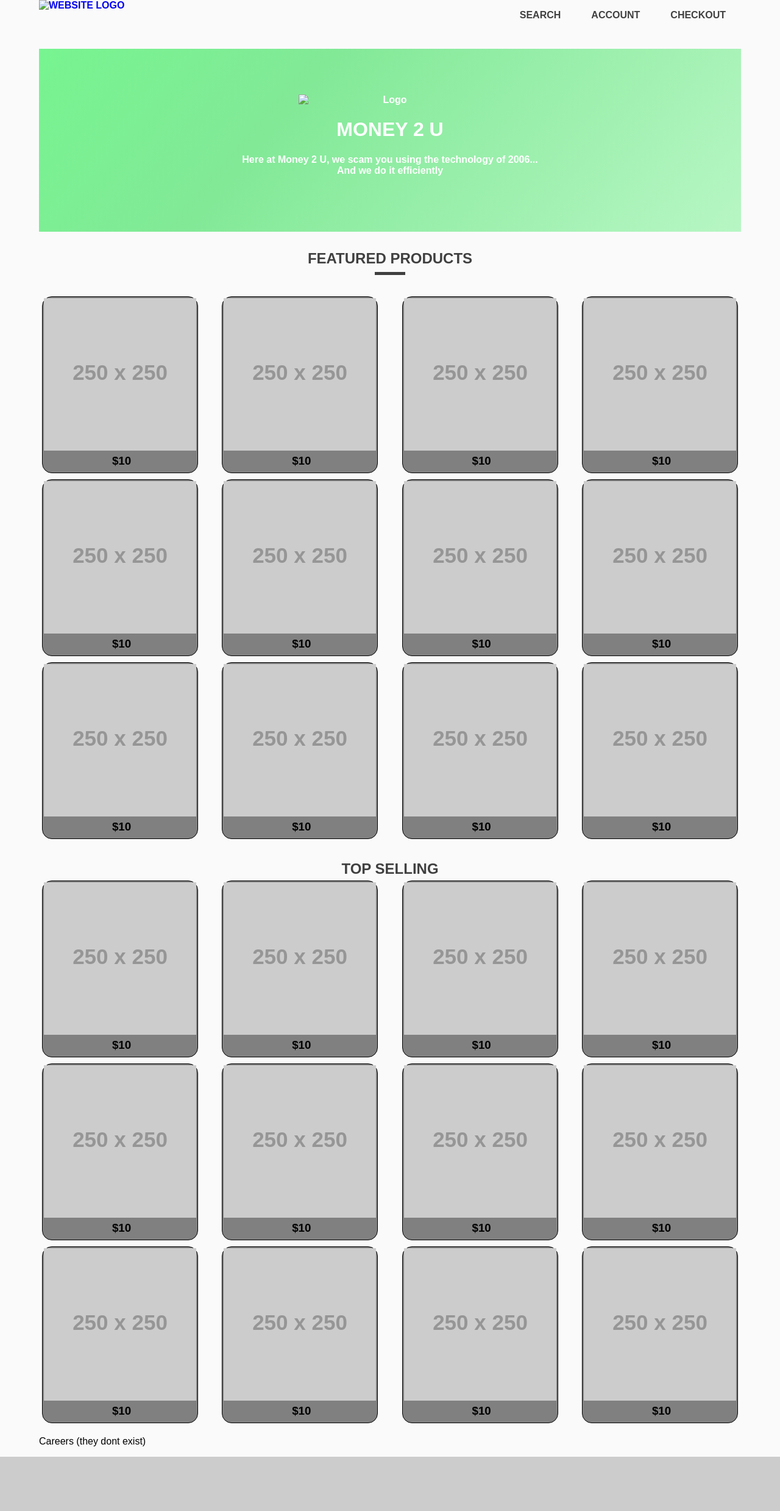
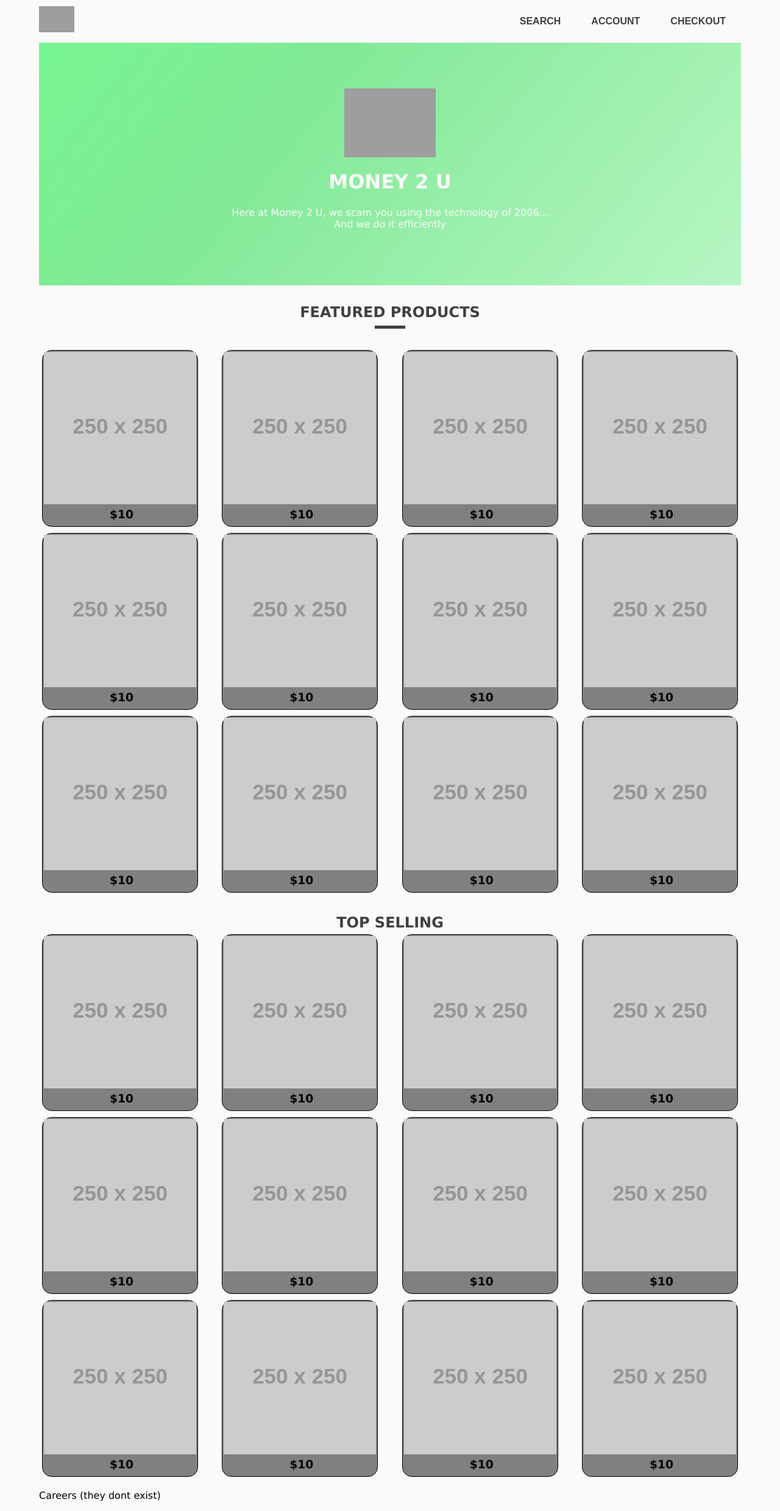
Before and after one commit to toastyss/WebDev, a PHP site: page / in a window 1280 px wide. Shown: the whole page at 61% size. Before the commit the page ends 2389 px from the top, so only its background shows below. Run offline with PHP 8.4, Linux system fonts and the light colour scheme; grey boxes labelled with a size stand in for pictures from a placeholder-image service; some libraries are stand-ins or nearby versions; grey boxes are pictures that could not be loaded.

Commit message:
Implementation of new logo, slight CSS changes

```diff
--- a/website/Styles/headerstyle.css
+++ b/website/Styles/headerstyle.css
@@ -3,17 +3,18 @@
     font-family: Arial, Helvetica, sans-serif;
     top: 0;
     width: 100%;
+    padding-top: 10px;
+    padding-bottom: 10px;
     position: sticky;
     font-weight: bold;
     text-transform: uppercase;
-    margin-bottom: 10px;
 }
 
 #Heading_Logo{
     display: block;
     margin-left: auto;
     margin-right: auto;
-    width: 30%;
+    width: 5%;
     float: left;
 }
 
--- a/website/Styles/styles.css
+++ b/website/Styles/styles.css
@@ -1,27 +1,25 @@
 body {
     background-color: rgb(250, 250, 250);
-    font-family: Arial, Helvetica, sans-serif;
+    font-family: Verdana, Helvetica, sans-serif;
     margin: 0 5% 0 5%;
 }
 
 #about_sec {
     margin: auto;
-    margin-top: 30px;
     padding: 75px;
     margin-bottom: 2%;
     background: rgb(119,244,144);
     background: linear-gradient(130deg, rgba(119,244,144,1) 0%, rgba(130,233,151,1) 35%, rgba(183,246,196,1) 100%);
     text-align: center;
     display:block;
-    color: white;
-    font-weight: bold;
+    color: rgb(250, 250, 250);
 }
 
 #logo {
     display: block;
     margin-left: auto;
     margin-right: auto;
-    width: 30%;
+    width: 15%;
 }
 
 #product_filter {
--- a/website/index.php
+++ b/website/index.php
@@ -14,7 +14,7 @@
     ?>
 
     <div id="about_sec">
-        <img src="assets/images/Logo_White.png" id="logo" alt="Logo">
+        <img src="assets/images/M2U_White.png" id="logo" alt="Logo">
         <h1>MONEY 2 U</h1>
 
         <!-- about paragraph -->
--- a/website/website_header.php
+++ b/website/website_header.php
@@ -4,7 +4,7 @@
 
 
 <header id="website_header">
-    <a href="index.php"><img src="assets/images/Logo_Black.png" alt="Website Logo" id="Heading_Logo"></a>
+    <a href="index.php"><img src="assets/images/M2U_Black.png" alt="Website Logo" id="Heading_Logo"></a>
     <nav id="Site_Nav">
         <ul>
             <li><a href="Search.php">Search</a></li>
```
